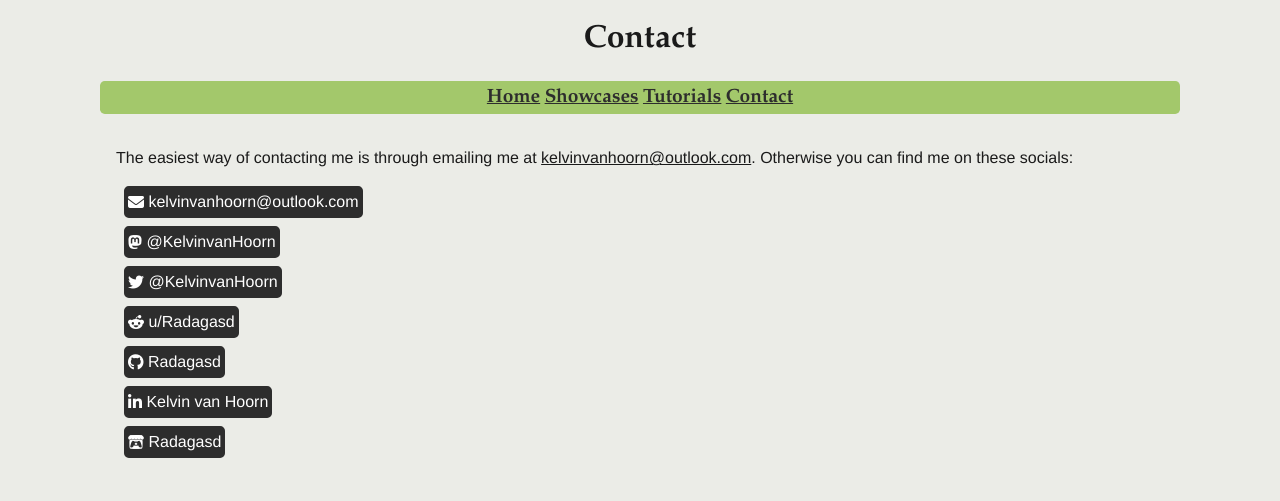
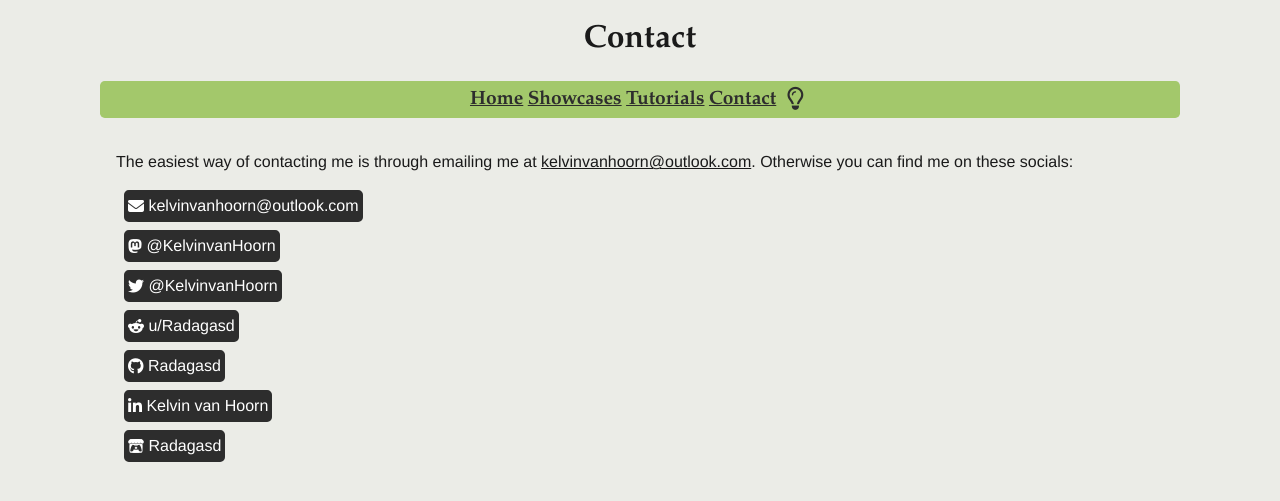
Before and after one commit to Radagasd/Radagasd.github.io, a Jekyll site: the page built from Contact/index.html, in a window 1280 px wide. Shown: the top 501 px of the page. Built offline with Jekyll 4.4.1, drawn with Linux system fonts in a browser that asks for light colours; nearby versions of some CDN libraries.

Commit message:
Theme button

```diff
--- a/_includes/header.html
+++ b/_includes/header.html
@@ -35,6 +35,7 @@
                 {% for page in navlist %}
                 <li><a class="header-menu__item" href="{{ page.url | absolute_url }}">{{ page.title }}</a></li>
                 {% endfor %}
+                <li class="header-menu__item" style="cursor: pointer;" onclick="mySwitchTheme()"><button class="theme-btn"><i class="fa-regular fa-lightbulb"></i></button></li>
             </ul>
         </div>
 
--- a/_sass/layout/_header.scss
+++ b/_sass/layout/_header.scss
@@ -88,6 +88,11 @@
 
     }
 
+    .header-menu .theme-btn{
+        color: var(--bg-note);
+        font-size: larger;
+    }
+
     @media screen and (max-width: $header-width){
         .header-grid{
             grid-template-columns: 0fr 1fr 0fr;
--- a/_sass/libs/_buttons.scss
+++ b/_sass/libs/_buttons.scss
@@ -45,8 +45,6 @@
 .theme-btn{
     border: 0;
     background: transparent;
-    color: var(--accent1);
-    font-size: xx-large;
     vertical-align: middle;
     cursor: pointer;
 }
--- a/_sass/libs/_menu.scss
+++ b/_sass/libs/_menu.scss
@@ -1,6 +1,13 @@
 #hamburger-menu {
     display: none;
     text-align: left;
+}
+
+#hamburger-menu {
+    .theme-btn{
+        color: var(--accent1);
+        font-size: xx-large;
+    }
 }
 
 @media screen and (max-width: $navbar-width){
```
